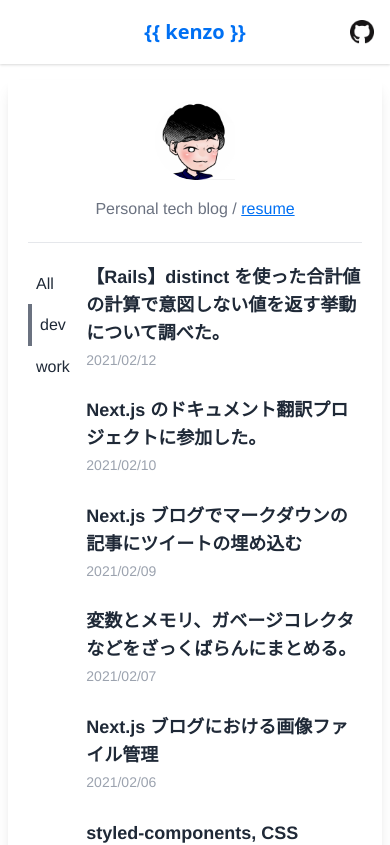
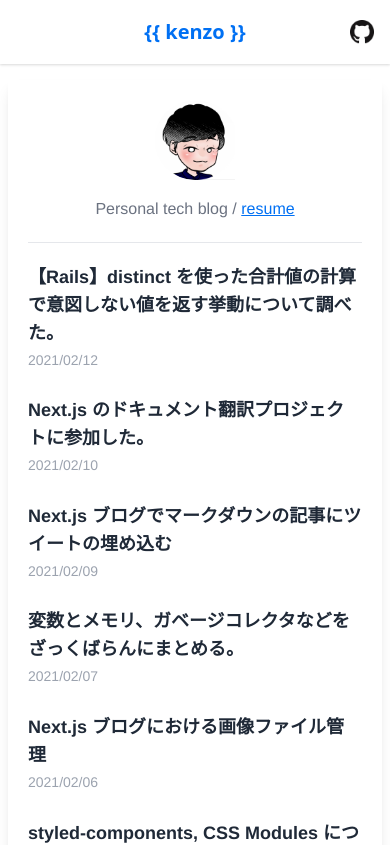
Before and after one commit to kenzo-tanaka/nextJsBlog, a Next.js app: page /categories/dev in a window 390 px wide. Shown: the top 845 px of the page. Built offline with nearby package versions, Linux system fonts and the light colour scheme.

Commit message:
fix category page

```diff
--- a/pages/categories/[name].tsx
+++ b/pages/categories/[name].tsx
@@ -38,8 +38,10 @@ const Category: NextPage<Props> = ({ posts, categoryName }) => {
         <Profile />
         <hr className="my-5" />
         <div className="grid grid-cols-6 gap-4">
-          <CategoryMenu />
-          <div className="col-span-5">
+          <div className="hidden md:block">
+            <CategoryMenu />
+          </div>
+          <div className="col-span-6 md:col-span-5">
             <PostsList heading="" posts={posts} />
           </div>
         </div>
```
